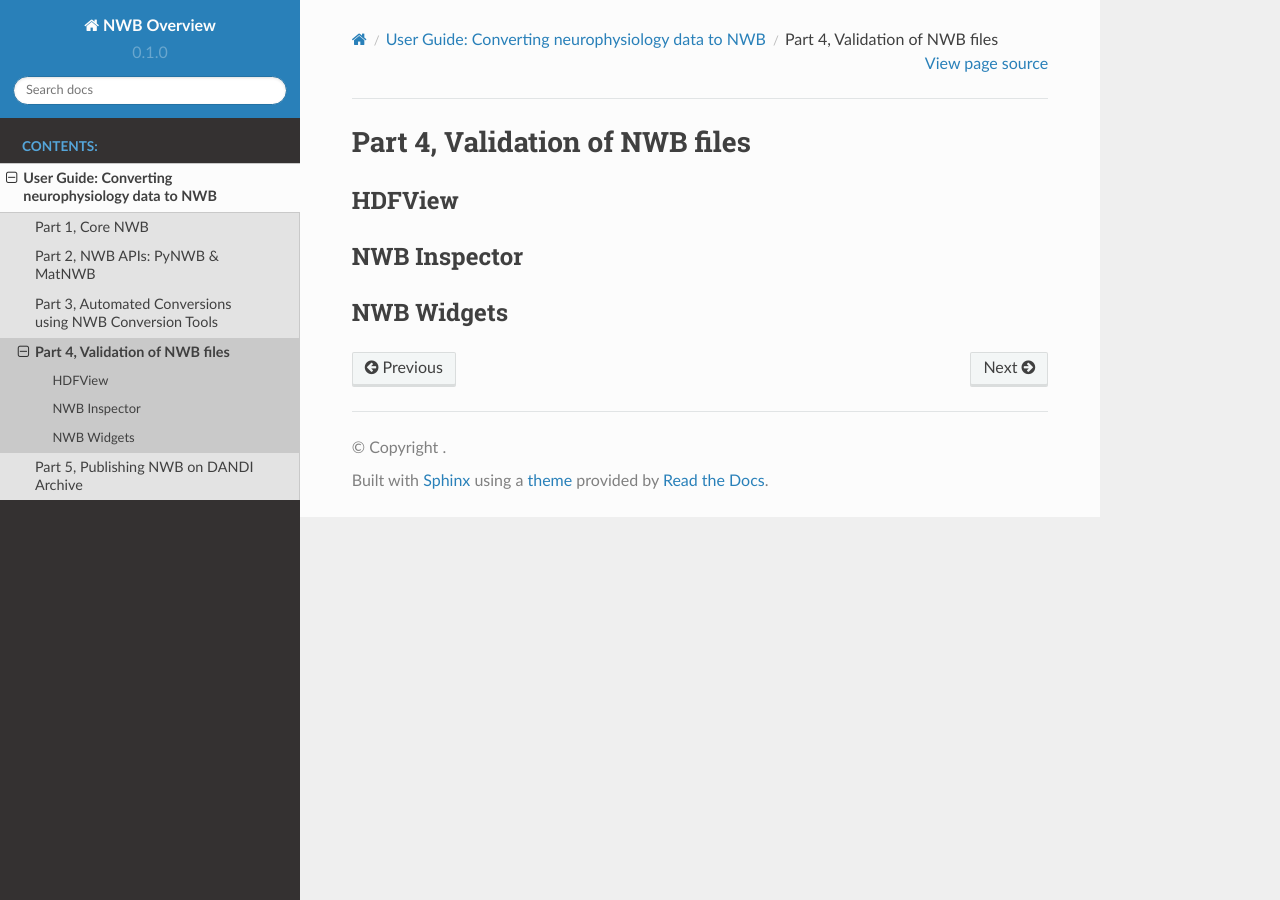
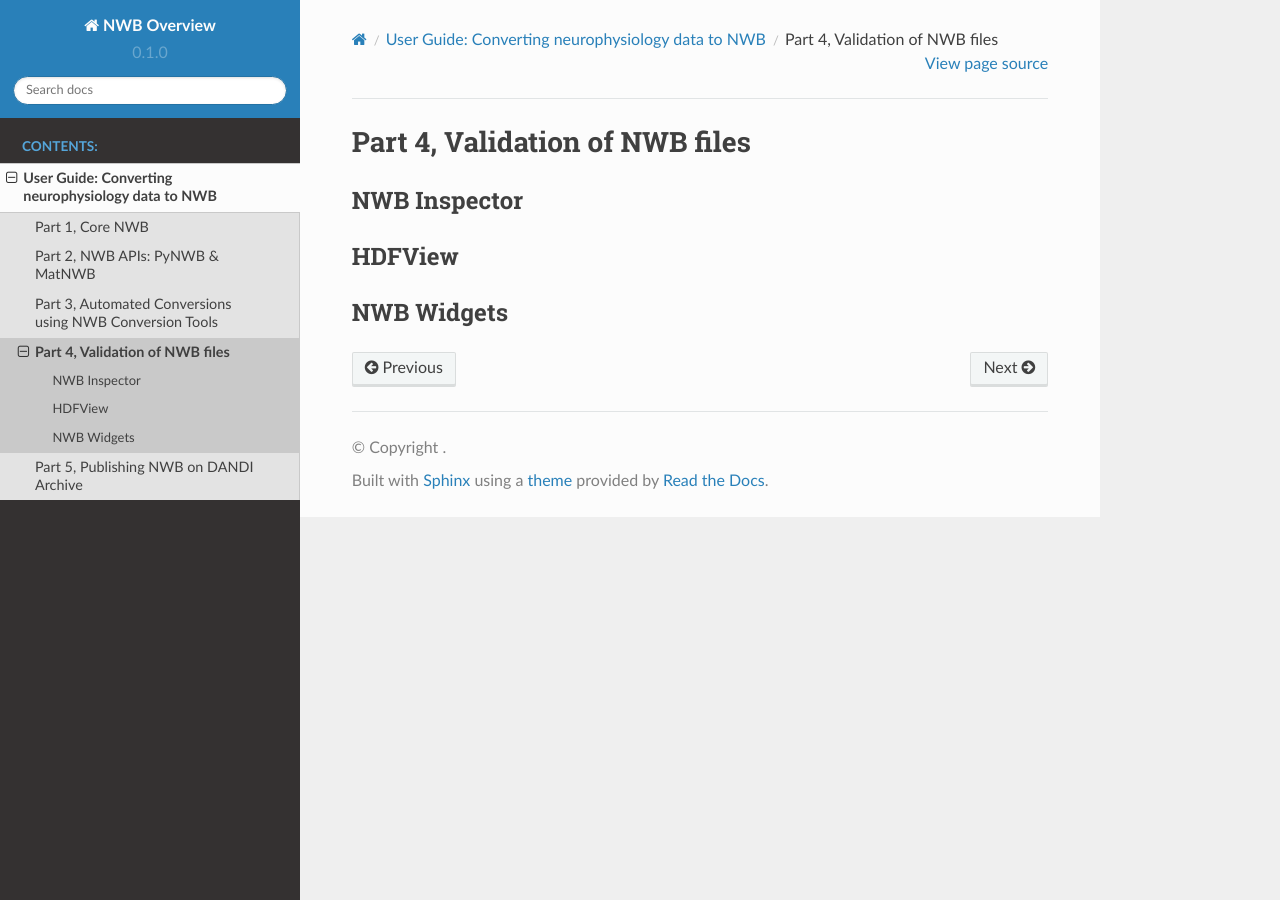
Before and after one commit to NeurodataWithoutBorders/nwb-overview, a Sphinx documentation site: the page built from docs/source/part04_validation.rst, in a window 1280 px wide. Built offline with Sphinx 7.4.7 and the Read the Docs theme 2.0.0, drawn with Linux system fonts in a browser that asks for light colours; pages that are not in the unit, such as notebooks, are missing from menus.

Commit message:
minor formatting

```diff
--- a/docs/source/part04_validation.rst
+++ b/docs/source/part04_validation.rst
@@ -1,13 +1,14 @@
 Part 4, Validation of NWB files
 -------------------------------
+
+NWB Inspector
+=============
+
 
 HDFView
 =======
 
 
-NWB Inspector
-=============
-
 
 NWB Widgets
 ===========
--- a/docs/source/tool_glossary.rst
+++ b/docs/source/tool_glossary.rst
@@ -13,4 +13,4 @@ Tools Glossary
   A Python library for automatic conversion from proprietary data formats
 
 `NWB Inspector <https://github.com/NeurodataWithoutBorders/nwbinspector>`_
-  A Python and command-line tool for inspecting NWB files for adherence to NWB best practices
+  A Python and command-line tool for inspecting NWB files for adherence to NWB Best Practices
```
